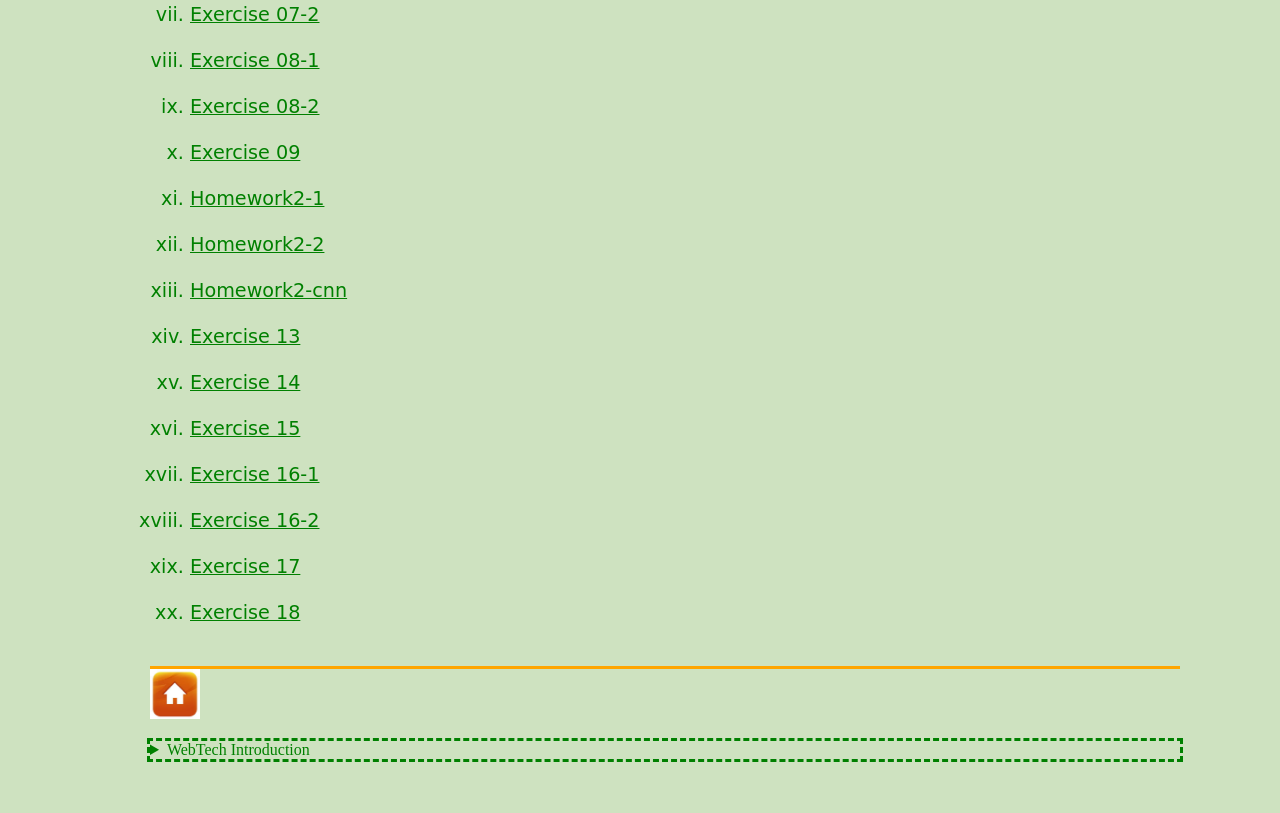
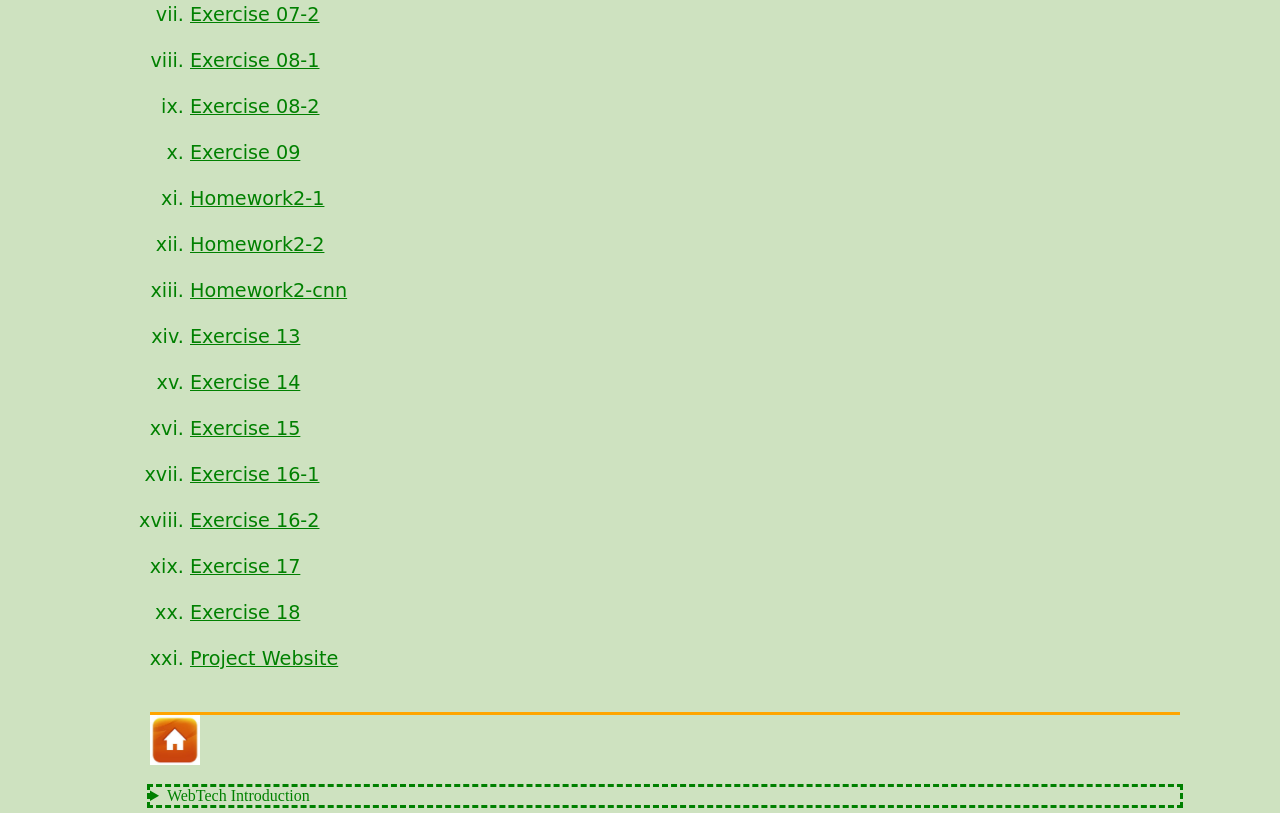
Before and after one commit to chloeouyang/WebTech, a plain HTML site: page sitemap.html in a window 1280 px wide. Shown: the part 375-1188 px from the top of the page. Before the commit the page ends 1142 px from the top, so only its background shows below. Drawn offline with Linux system fonts and the light colour scheme.

Commit message:
Update sitemap.html

```diff
--- a/sitemap.html
+++ b/sitemap.html
@@ -81,6 +81,8 @@
       <br />
       <li><a href="ex18.html">Exercise 18</a></li>
       <br />
+      <li><a href="https://www.coursehunter.software/index.html">Project Website</a></li>
+      <br />
     </ol>
     <div style="border-top: 3px solid orange"></div>
 
```
